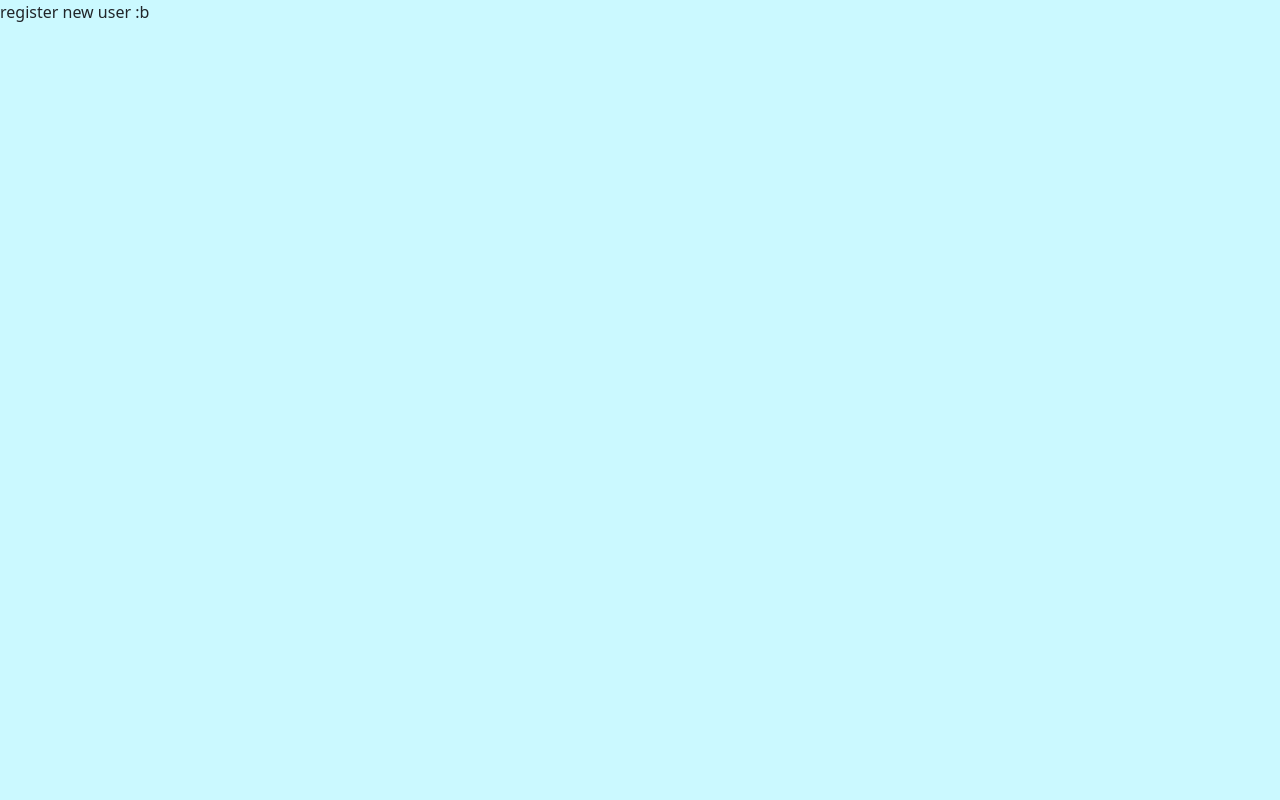
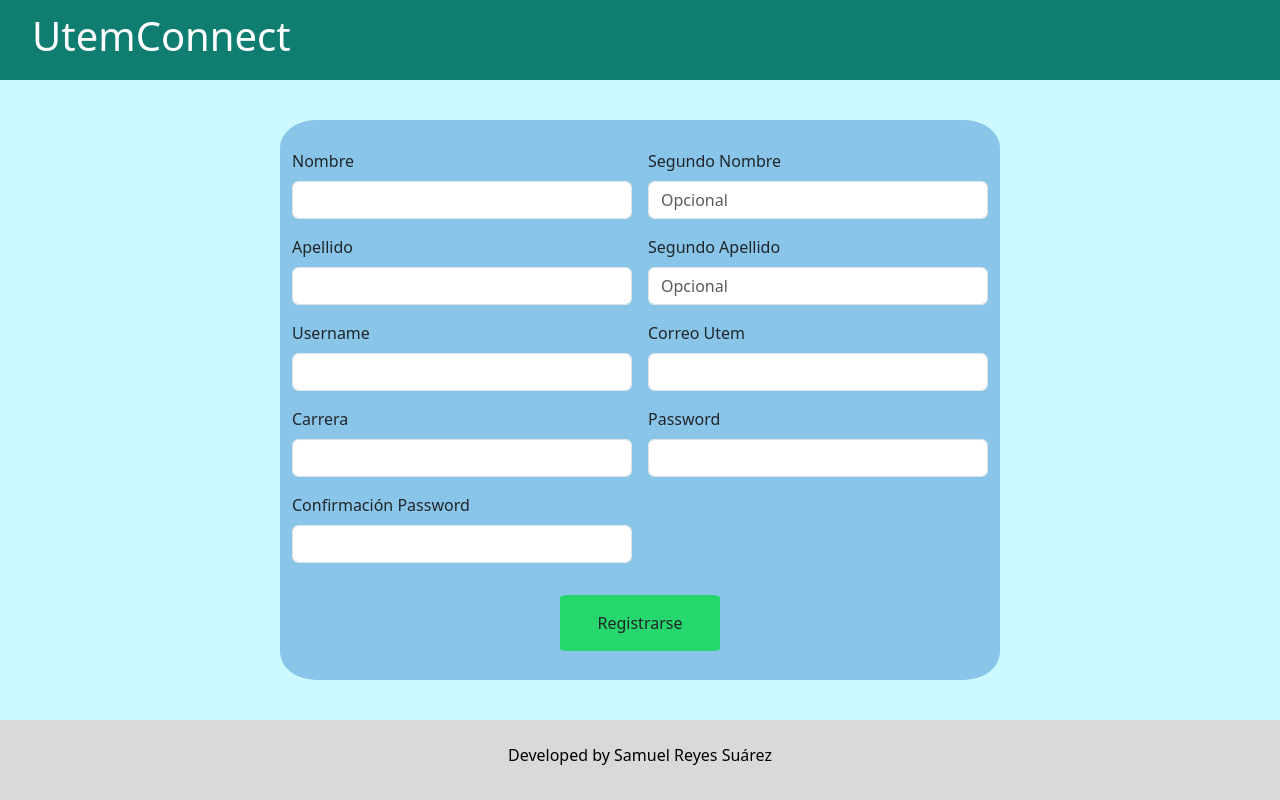
Before and after one commit to sam-rsuarez10/utem-connect-web, a Vue app: page /register in a window 1280 px wide. Built offline with nearby package versions, Linux system fonts and the light colour scheme.

Commit message:
create register view

```diff
--- a/src/router/index.js
+++ b/src/router/index.js
@@ -52,6 +52,12 @@ const router = createRouter({
       name: 'register',
       component: () => import('../views/RegisterView.vue'),
     },
+
+    {
+      path: '/verify',
+      name: 'verify-email',
+      component: () => import('../views/VerifyEmailView.vue'),
+    },
   ]
 })
 
--- a/src/views/RegisterView.vue
+++ b/src/views/RegisterView.vue
@@ -1,7 +1,114 @@
-<script setup></script>
+<script setup>
+import Footer from '../components/Footer.vue'
+
+</script>
+
 
 <template>
-    register new user :b
+    <div id="app">
+        <header>
+            <h1 id="header-title">UtemConnect</h1>
+        </header>
+
+        <main>
+            <div class="container">
+                <form class="row g-3">
+                    <div class="col-md-6">
+                        <label for="nombre" class="form-label">Nombre</label>
+                        <input type="text" class="form-control" id="nombre" required>
+                    </div>
+                    <div class="col-md-6">
+                        <label for="segundoNombre" class="form-label">Segundo Nombre</label>
+                        <input type="text" class="form-control" id="segundoNombre" placeholder="Opcional">
+                    </div>
+                    <div class="col-md-6">
+                        <label for="apellido" class="form-label">Apellido</label>
+                        <input type="text" class="form-control" id="apellido" required>
+                    </div>
+                    <div class="col-md-6">
+                        <label for="segundoApellido" class="form-label">Segundo Apellido</label>
+                        <input type="text" class="form-control" id="segundoApellido" placeholder="Opcional">
+                    </div>
+                    <div class="col-6">
+                        <label for="username" class="form-label">Username</label>
+                        <input type="text" class="form-control" id="username" required>
+                    </div>
+                    <div class="col-6">
+                        <label for="correoUtem" class="form-label">Correo Utem</label>
+                        <input type="email" class="form-control" id="correoUtem" required>
+                    </div>
+                    <div class="col-6">
+                        <label for="carrera" class="form-label">Carrera</label>
+                        <input type="text" class="form-control" id="carrera" required>
+                    </div>
+                    <div class="col-6">
+                        <label for="password" class="form-label">Password</label>
+                        <input type="password" class="form-control" id="password" required>
+                    </div>
+                    <div class="col-6">
+                        <label for="confirmPassword" class="form-label">Confirmación Password</label>
+                        <input type="password" class="form-control" id="confirmPassword" required>
+                    </div>
+                    <div class="col-md-6 offset-md-3">
+                        <div class="text-center mt-3">
+                            <router-link to="/verify">
+                                <button type="submit" class="btn register-button">Registrarse</button>
+                            </router-link>
+                        </div>
+                    </div>
+
+                </form>
+
+            </div>
+        </main>
+
+        <Footer />
+    </div>
 </template>
 
-<style scoped></style>
+<style scoped>
+#app {
+    display: flex;
+    flex-direction: column;
+    min-height: 100vh;
+}
+
+header {
+    display: flex;
+    background-color: #0F7D70;
+    height: 5rem;
+    width: 100%;
+    align-items: center;
+    color: white;
+}
+
+#header-title {
+    padding-left: 2rem;
+}
+
+main {
+    flex-grow: 1;
+    display: flex;
+    justify-content: center;
+    align-items: center;
+}
+
+.container {
+    background-color: #88C5E8;
+    display: flex;
+    align-items: center;
+    justify-content: center;
+    flex-direction: column;
+    gap: 5rem;
+    width: 45rem;
+    height: 35rem;
+    border-radius: 5%;
+}
+
+.register-button {
+    background-color: #26D76D;
+    width: 10rem;
+    height: 3.5rem;
+    border-radius: 5%;
+}
+</style>
--- a/src/views/VerifyEmailView.vue
+++ b/src/views/VerifyEmailView.vue
@@ -0,0 +1,12 @@
+<script setup>
+import Footer from '../components/Footer.vue'
+
+</script>
+
+<template>
+<h1>verify email</h1>
+</template>
+
+<style scoped>
+
+</style>
```
